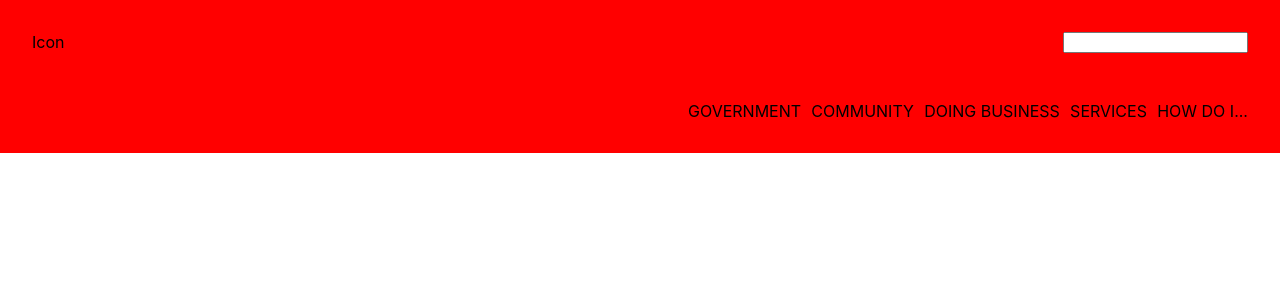
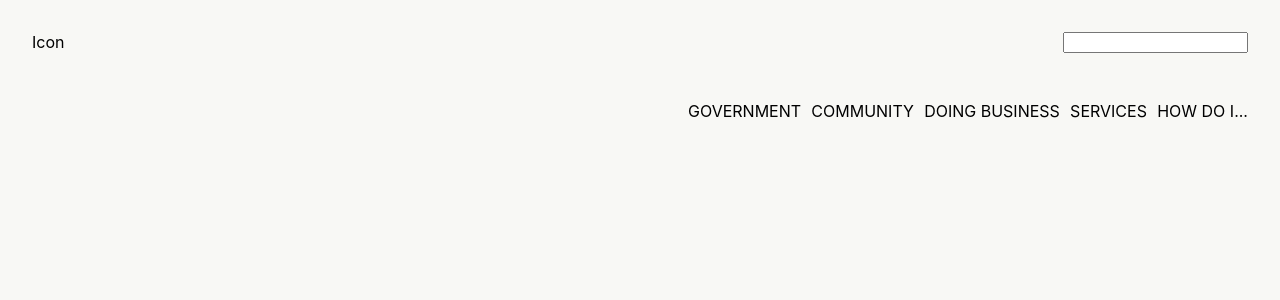
Before and after one commit to michael-mcmasters/City-of-Wilmington, a React (Create React App) app: page / in a window 1280 px wide. Shown: the top 300 px of the page. Built offline with nearby package versions, Linux system fonts and the light colour scheme.

Commit message:
Create color theme selector. Change background color of site

```diff
--- a/src/App.js
+++ b/src/App.js
@@ -4,7 +4,7 @@ import './App.css';
 
 function App() {
   return (
-    <div>
+    <div className="main-color-theme">
       <Navbar></Navbar>
     </div>
   );
--- a/src/components/css/Navbar.css
+++ b/src/components/css/Navbar.css
@@ -1,5 +1,5 @@
 .container {
-  background-color: red;
+  background-color: var(--brown);
   padding: 2em;
 }
 
--- a/src/index.css
+++ b/src/index.css
@@ -4,10 +4,17 @@ body {
     "Cantarell", "Fira Sans", "Droid Sans", "Helvetica Neue", sans-serif;
   -webkit-font-smoothing: antialiased;
   -moz-osx-font-smoothing: grayscale;
+
+  background-color: rgb(248, 248, 245);
 }
 
 code {
   font-family: source-code-pro, Menlo, Monaco, Consolas, "Courier New", monospace;
+}
+
+/******* Color Theme *******/
+.main-color-theme {
+  /* --brown: rgb(248, 248, 245); */
 }
 
 /******* Flex Box *******/
```
Also changed, not shown: 1 other file (tests, documents, lock files or other folders).
